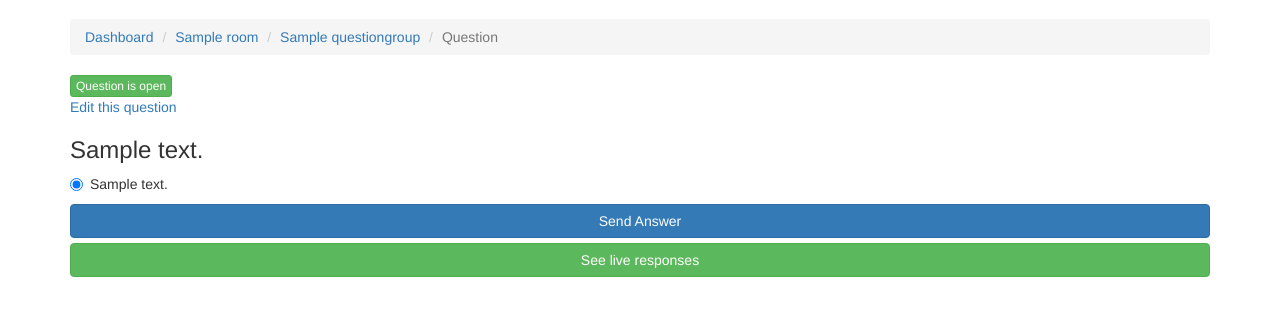
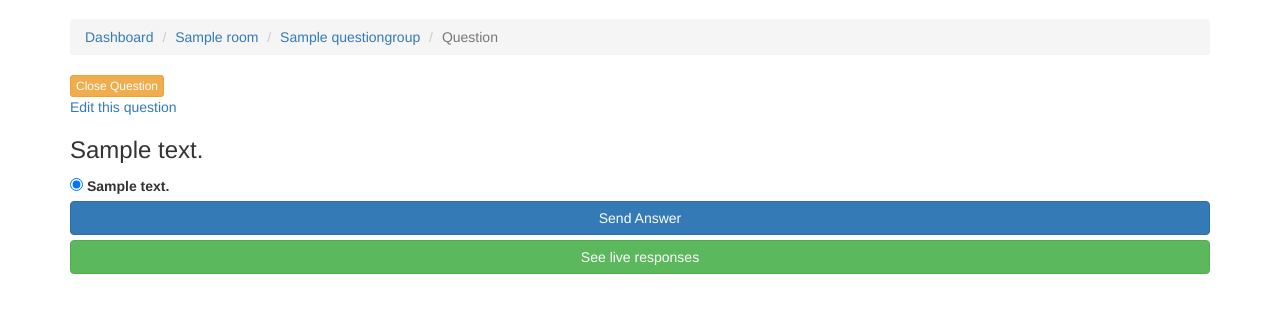
Before and after one commit to jonastonny/crs, a Django app: page /vote/room/1/group/1/question/1/ in a window 1280 px wide. Shown: the part 51-367 px from the top of the page. Run offline with Django 3.2, Linux system fonts and the light colour scheme; a user stored in the database is signed in; tables that the repository leaves empty hold one stand-in row (values such as "Sample post"); some libraries are stand-ins or nearby versions.

Commit message:
Disable/enable on toggle

```diff
--- a/vote/static/vote/js/toggle.js
+++ b/vote/static/vote/js/toggle.js
@@ -1,6 +1,7 @@
 (function () {
     var toggleQuestion = function() {
         $(".toggleQuestion").click(function () {
+            toggleDisabled();
             $(this).toggleClass("btn-warning btn-success");
             if($(this).text() == "Close Question") {
                 $(this).text("Open Question");
@@ -12,6 +13,7 @@
 
     var toggleQuestionGroup = function() {
         $(".toggleQuestionGroup").click(function () {
+            toggleDisabled();
             $(this).toggleClass("btn-warning btn-success");
             if($(this).text() == "Close Group") {
                 $(this).text("Open Group");
@@ -20,6 +22,13 @@
             };
         });
     };
+
+
+    var toggleDisabled = function() {
+        $(".disable-toggle").each(function(index, value){
+           $(value).prop('disabled', function(i, v) { return !v; });
+        });
+    }
     toggleQuestion();
     toggleQuestionGroup();
 })();
--- a/vote/templates/vote/question_detail.html
+++ b/vote/templates/vote/question_detail.html
@@ -19,9 +19,9 @@
                   <button type="button" class="close" data-dismiss="alert" aria-label="Close"><span aria-hidden="true">&times;</span></button>
                   <strong>Notice!</strong> This question is owned by you, but is not yet open for other users!
                 </div>
-                <button class="toggleQuestion toggle_question btn btn-warning btn-xs" data-url="{% url 'question_toggle' question.group.room.id question.group.id question.id %}">Question is closed</button>
+                <button class="toggleQuestion toggle_question btn btn-success btn-xs" data-url="{% url 'question_toggle' question.group.room.id question.group.id question.id %}">Open Question</button>
             {% else %}
-                <button class="toggleQuestion toggle_question btn btn-success btn-xs" data-url="{% url 'question_toggle' question.group.room.id question.group.id question.id %}">Question is open</button>
+                <button class="toggleQuestion toggle_question btn btn-warning btn-xs" data-url="{% url 'question_toggle' question.group.room.id question.group.id question.id %}">Close Question</button>
             {% endif %}
             <p>
                 <a href="{% url 'question_edit' question.group.room_id question.group_id question.id %}">Edit this question</a>
@@ -34,9 +34,9 @@
         {#{% url 'answer_response' question_group.room_id question_group.id question.id  %}#}
         <form action="{% url 'answer_response' question.group.room_id question.group.id question.id %}" method="POST">{% csrf_token %}
             {% for answer in question.answer_set.all %}
-                <div class="radio">
+                <div class="response-radio">
                     <label>
-                        <input type="radio" name="answer" value="{{ answer.id }}"
+                        <input type="radio" class="disable-toggle" name="answer" value="{{ answer.id }}"
                             {% if not question.is_open %}
                                 disabled
                             {% endif %}
@@ -50,9 +50,8 @@
                     </label>
                 </div>
             {% endfor %}
-
         {% if question.group.room.owner_id == user.id %}
-            <button type="submit" class="btn btn-primary btn-block">Send Answer</button>
+            <button type="submit" class="btn btn-primary btn-block disable-toggle" {% if not question.is_open %}disabled{% endif %}>Send Answer</button>
             <a href="{% url 'question_response' question.group.room_id question.group_id question.id %}" class="btn btn-success btn-block">See live responses</a>
         {% else %}
             {% if question.is_open %}
--- a/vote/templates/vote/question_response.html
+++ b/vote/templates/vote/question_response.html
@@ -17,7 +17,7 @@
             <li class="active">See responses</li>
         </ol>
 
-            <button class="btn btn-primary" type="button" data-toggle="collapse" data-target="#collapseQuestion" aria-expanded="false" aria-controls="collapseQuestion">
+            <button class="btn btn-primary" id="toggle-answer" type="button" data-toggle="collapse" data-target="#collapseQuestion" aria-expanded="false" aria-controls="collapseQuestion">
                 Show question
             </button>
         <h1>
```
Also changed, not shown: vote/static/vote/js/push.js (+9 -5 lines).
